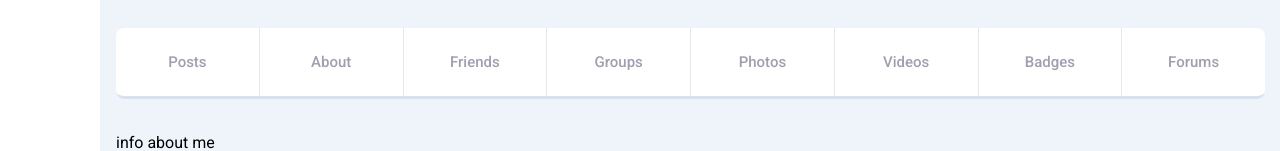
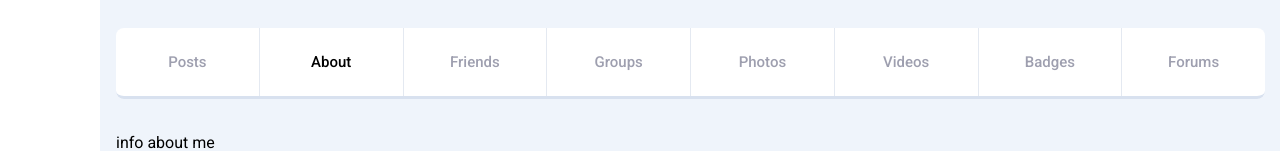
Before and after one commit to lamchatka/social_network, a React (Vite) app: page /about in a window 1280 px wide. Shown: the part 563-714 px from the top of the page. Built offline with nearby package versions, Linux system fonts and the light colour scheme.

Commit message:
added dynamic switching between tabs

```diff
--- a/src/components/Profile/UserMainInfo/UserTabs/TabsList/Tab/Tab.jsx
+++ b/src/components/Profile/UserMainInfo/UserTabs/TabsList/Tab/Tab.jsx
@@ -2,6 +2,7 @@ import PropTypes from "prop-types";
 import styles from "./Tab.module.css";
 import { NavLink } from "react-router-dom";
 
+// ПРОПСЫ - НЕИЗМЕНЯЕМЫЙ ОБЪЕКТ
 function Tab(props) {
   Tab.propTypes = {
     tabName: PropTypes.string.isRequired,
@@ -12,7 +13,9 @@ function Tab(props) {
     <li className={styles.tab}>
       <NavLink
         to={props.path}
-        className={({ isActive }) => (isActive ? "active" : "")}
+        className={({ isActive }) =>
+          isActive ? `${styles.active}` : styles.tab
+        }
       >
         {props.tabName}
       </NavLink>
--- a/src/components/Profile/UserMainInfo/UserTabs/TabsList/Tab/Tab.module.css
+++ b/src/components/Profile/UserMainInfo/UserTabs/TabsList/Tab/Tab.module.css
@@ -10,9 +10,7 @@
     border-right: none;
 }
 
-/* .tab .selected {
-
-}  */
+/* TODO: ДОБАВИТЬ ПСЕВДОЭЛЕМЕНТ ДЛЯ АКТИВНОГО ТАБА */
 
 .tab a {
     text-decoration: none;
@@ -20,3 +18,7 @@
     color: #9e9faf;
     font-weight: 500;
 }
+
+.tab .active {
+    color: #000;
+}
--- a/src/components/Profile/UserMainInfo/UserTabs/TabsList/TabsList.jsx
+++ b/src/components/Profile/UserMainInfo/UserTabs/TabsList/TabsList.jsx
@@ -3,17 +3,15 @@ import styles from "./TabsList.module.css";
 
 function TabsList() {
   const tabNamesList = [
-    { tabName: "Posts", selected: true, path: "/posts" },
-    { tabName: "About", selected: false, path: "/about" },
-    { tabName: "Friends", selected: false, path: "/friends" },
-    { tabName: "Groups", selected: false, path: "/groups" },
-    { tabName: "Photos", selected: false, path: "/groups" },
-    { tabName: "Videos", selected: false, path: "/videos" },
-    { tabName: "Badges", selected: false, path: "/badges" },
-    { tabName: "Forums", selected: false, path: "/forums" },
+    { tabName: "Posts", path: "/posts" },
+    { tabName: "About", path: "/about" },
+    { tabName: "Friends", path: "/friends" },
+    { tabName: "Groups", path: "/groups" },
+    { tabName: "Photos", path: "/pho" },
+    { tabName: "Videos", path: "/videos" },
+    { tabName: "Badges", path: "/badges" },
+    { tabName: "Forums", path: "/forums" },
   ];
-
-  //TODO СДЕЛАТЬ ПЕРЕКЛЮЧАЛКУ МЕЖДУ ТАБАМИ (ДИНАМИЧЕСКИ МЕНЯТЬ КЛАСС ACTIVE) ХЗ КАК ЭТО СДЕЛАТЬ БЕЗ USESTATE
 
   return (
     <ul className={styles["tabs-list"]}>
```
Also changed, not shown: src/components/Profile/UserMainInfo/UserTabs/TabsList/TabsList.module.css (line endings or trailing spaces).
